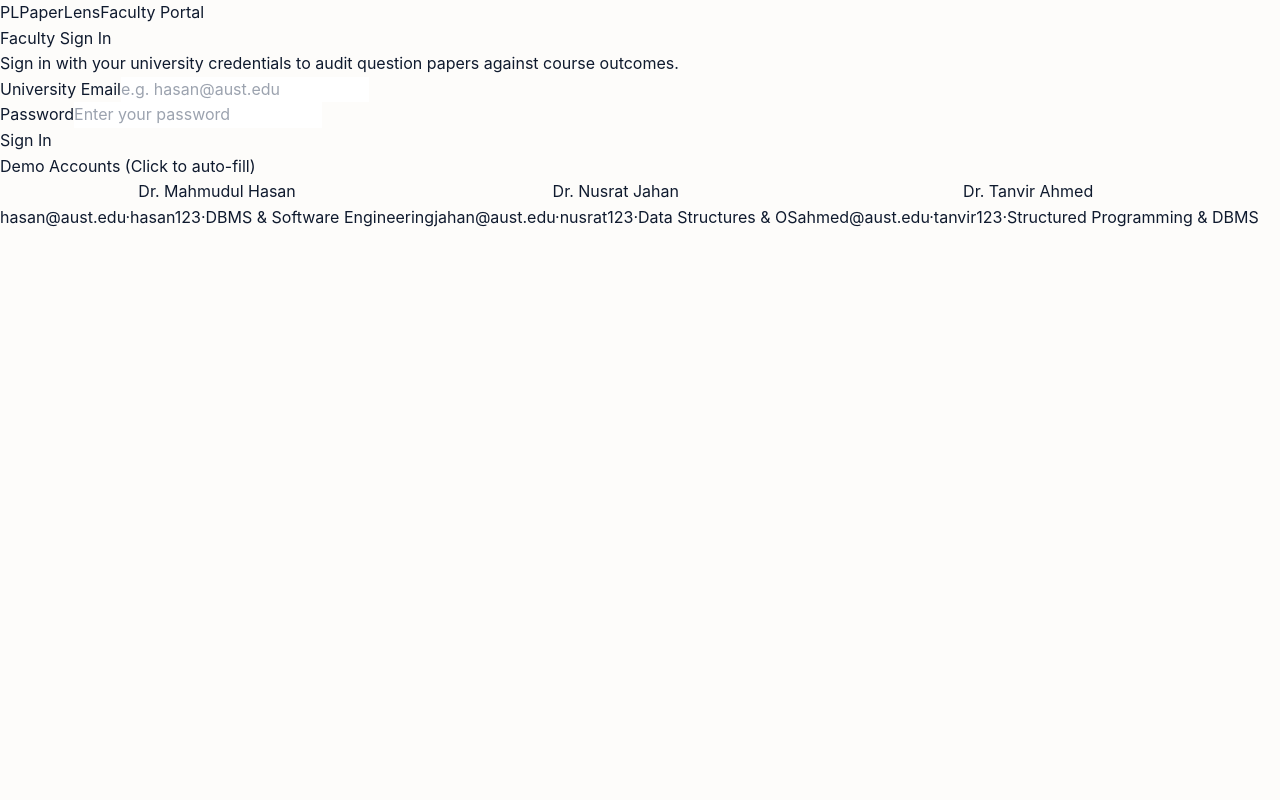
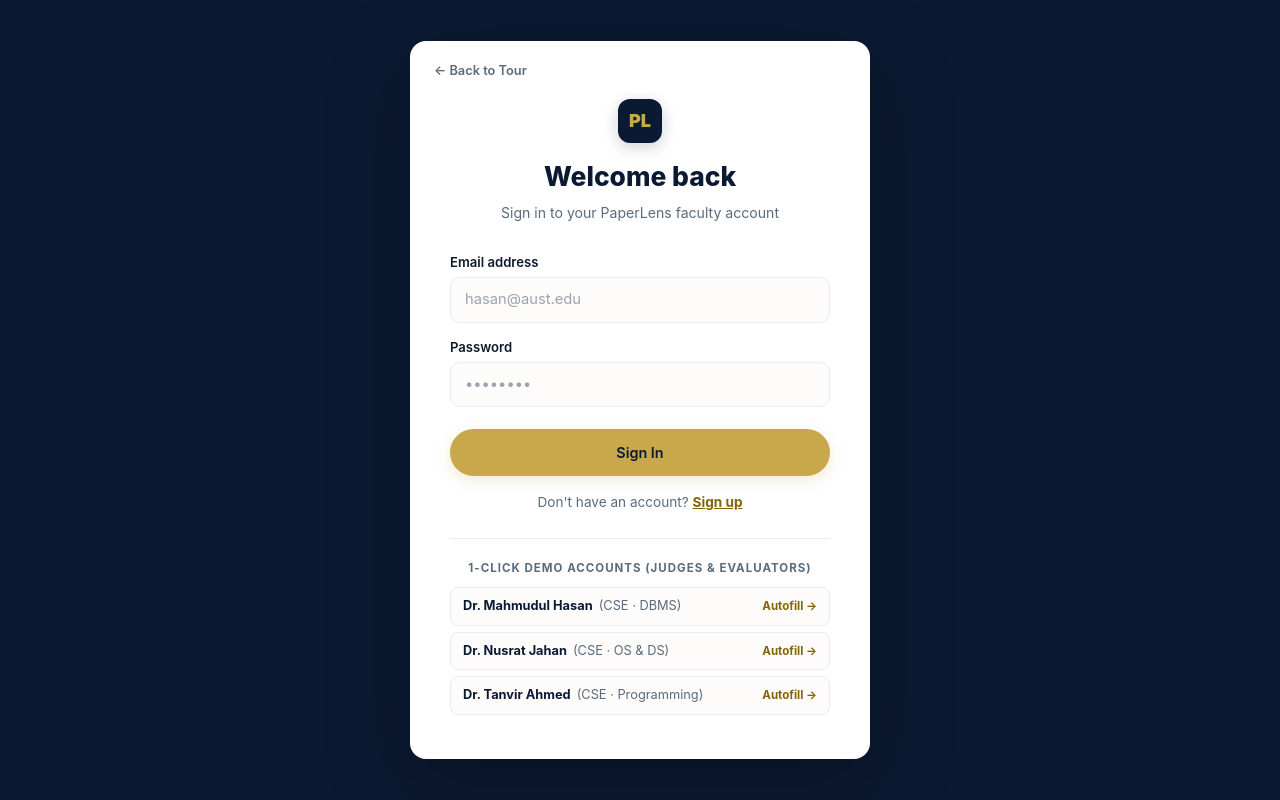
Before and after one commit to AftabAhmedFahim/paperlens, a Next.js app: page /login in a window 1280 px wide. Built offline with nearby package versions, Linux system fonts and the light colour scheme.

Commit message:
feat(auth): update login page with matching Navy and Gold styling and 1-click demo accounts

```diff
--- a/app/login/page.tsx
+++ b/app/login/page.tsx
@@ -1,41 +1,46 @@
 "use client";
 
 import { useState } from "react";
-import { useRouter } from "next/navigation";
+import Link from "next/link";
 
 const DEMO_ACCOUNTS = [
   {
     name: "Dr. Mahmudul Hasan",
-    dept: "CSE · AUST",
+    dept: "CSE · DBMS",
     email: "hasan@aust.edu",
     password: "hasan123",
-    note: "DBMS & Software Engineering",
   },
   {
     name: "Dr. Nusrat Jahan",
-    dept: "CSE · AUST",
+    dept: "CSE · OS & DS",
     email: "jahan@aust.edu",
     password: "nusrat123",
-    note: "Data Structures & OS",
   },
   {
     name: "Dr. Tanvir Ahmed",
-    dept: "CSE · AUST",
+    dept: "CSE · Programming",
     email: "ahmed@aust.edu",
     password: "tanvir123",
-    note: "Structured Programming & DBMS",
   },
 ];
 
 export default function LoginPage() {
-  const router = useRouter();
+  const [isSignup, setIsSignup] = useState(false);
   const [email, setEmail] = useState("");
   const [password, setPassword] = useState("");
+  const [name, setName] = useState("");
   const [error, setError] = useState<string | null>(null);
   const [loading, setLoading] = useState(false);
 
   async function handleSubmit(e: React.FormEvent) {
     e.preventDefault();
+
+    if (isSignup) {
+      // Demo signup notice
+      setError("Registration is restricted during the evaluation period. Please use a seeded demo account below.");
+      return;
+    }
+
     if (!email.trim() || !password.trim()) {
       setError("Please enter both email and password.");
       return;
@@ -74,91 +79,221 @@
   }
 
   return (
-    <div className="pl-login-page">
-      <div className="pl-login-card">
-        <div className="pl-login-brand">
-          <span className="pl-nav-logo-mark">PL</span>
-          PaperLens
-          <span className="pl-nav-tag" style={{ marginLeft: "auto" }}>
-            Faculty Portal
-          </span>
+    <div className="login-page-wrapper">
+      <div className="login-card-container">
+        <Link
+          href="/landing"
+          style={{
+            position: "absolute",
+            top: 20,
+            left: 24,
+            fontSize: "0.8rem",
+            color: "var(--text-muted)",
+            fontWeight: 600,
+            display: "inline-flex",
+            alignItems: "center",
+            gap: 4,
+          }}
+        >
+          ← Back to Tour
+        </Link>
+
+        <div style={{ textAlign: "center", marginBottom: 28, marginTop: 14 }}>
+          <div
+            style={{
+              width: 44,
+              height: 44,
+              background: "var(--navy)",
+              borderRadius: 12,
+              display: "inline-flex",
+              alignItems: "center",
+              justifyContent: "center",
+              color: "var(--gold)",
+              fontWeight: 900,
+              fontSize: 18,
+              boxShadow: "0 4px 16px rgba(11, 26, 51, 0.2)",
+              marginBottom: 12,
+            }}
+          >
+            PL
+          </div>
+          <h1 style={{ fontSize: "1.65rem", fontWeight: 800, color: "var(--navy)", margin: 0 }}>
+            {isSignup ? "Create Faculty Account" : "Welcome back"}
+          </h1>
+          <p style={{ color: "var(--text-muted)", fontSize: "0.88rem", marginTop: 4 }}>
+            {isSignup
+              ? "Join PaperLens to audit exams against course outcomes"
+              : "Sign in to your PaperLens faculty account"}
+          </p>
         </div>
 
-        <h1 className="pl-login-title">Faculty Sign In</h1>
-        <p className="pl-login-sub">
-          Sign in with your university credentials to audit question papers against
-          course outcomes.
-        </p>
-
         {error && (
-          <div className="pl-login-error" role="alert">
-            <svg viewBox="0 0 16 16" width="16" height="16" fill="currentColor" style={{ flexShrink: 0 }}>
-              <path d="M8 1a7 7 0 100 14A7 7 0 008 1zm0 3.5a.75.75 0 01.75.75v4a.75.75 0 01-1.5 0v-4A.75.75 0 018 4.5zm0 8a1 1 0 110-2 1 1 0 010 2z" />
-            </svg>
+          <div
+            style={{
+              background: "#fef2f2",
+              border: "1px solid #fecaca",
+              color: "#b91c1c",
+              padding: "10px 14px",
+              borderRadius: 8,
+              fontSize: "0.84rem",
+              marginBottom: 20,
+              display: "flex",
+              alignItems: "center",
+              gap: 8,
+            }}
+            role="alert"
+          >
+            <span>⚠️</span>
             <span>{error}</span>
           </div>
         )}
 
-        <form className="pl-login-form" onSubmit={handleSubmit}>
-          <div className="pl-login-field">
-            <label className="pl-login-label" htmlFor="email-input">
-              University Email
+        <form onSubmit={handleSubmit} style={{ display: "flex", flexDirection: "column", gap: 14 }}>
+          {isSignup && (
+            <div>
+              <label style={{ display: "block", fontSize: "0.82rem", fontWeight: 600, color: "var(--text-dark)", marginBottom: 4 }}>
+                Full Name
+              </label>
+              <input
+                type="text"
+                value={name}
+                onChange={(e) => setName(e.target.value)}
+                placeholder="Dr. Jane Doe"
+                style={{
+                  width: "100%",
+                  padding: "10px 14px",
+                  borderRadius: 10,
+                  border: "1.5px solid var(--gray-light)",
+                  fontSize: "0.92rem",
+                  outline: "none",
+                  background: "var(--cream)",
+                }}
+              />
+            </div>
+          )}
+
+          <div>
+            <label style={{ display: "block", fontSize: "0.82rem", fontWeight: 600, color: "var(--text-dark)", marginBottom: 4 }}>
+              Email address
             </label>
             <input
-              id="email-input"
-              className="pl-login-input"
               type="email"
-              placeholder="e.g. hasan@aust.edu"
               value={email}
               onChange={(e) => setEmail(e.target.value)}
-              autoComplete="username"
+              placeholder="hasan@aust.edu"
               required
+              style={{
+                width: "100%",
+                padding: "10px 14px",
+                borderRadius: 10,
+                border: "1.5px solid var(--gray-light)",
+                fontSize: "0.92rem",
+                outline: "none",
+                background: "var(--cream)",
+              }}
             />
           </div>
 
-          <div className="pl-login-field">
-            <label className="pl-login-label" htmlFor="password-input">
+          <div>
+            <label style={{ display: "block", fontSize: "0.82rem", fontWeight: 600, color: "var(--text-dark)", marginBottom: 4 }}>
               Password
             </label>
             <input
-              id="password-input"
-              className="pl-login-input"
               type="password"
-              placeholder="Enter your password"
               value={password}
               onChange={(e) => setPassword(e.target.value)}
-              autoComplete="current-password"
+              placeholder="••••••••"
               required
+              style={{
+                width: "100%",
+                padding: "10px 14px",
+                borderRadius: 10,
+                border: "1.5px solid var(--gray-light)",
+                fontSize: "0.92rem",
+                outline: "none",
+                background: "var(--cream)",
+              }}
             />
           </div>
 
           <button
             type="submit"
-            className="pl-login-submit"
+            className="btn btn-primary"
+            style={{ width: "100%", marginTop: 8, padding: "12px" }}
             disabled={loading}
           >
-            {loading ? "Signing in…" : "Sign In"}
+            {loading ? "Signing in…" : isSignup ? "Create Account" : "Sign In"}
           </button>
         </form>
 
-        <div className="pl-demo-accounts">
-          <div className="pl-demo-accounts-title">Demo Accounts (Click to auto-fill)</div>
-          <div className="pl-demo-accounts-list">
+        <div style={{ textAlign: "center", fontSize: "0.85rem", color: "var(--text-muted)", marginTop: 16 }}>
+          {isSignup ? "Already have an account? " : "Don't have an account? "}
+          <button
+            type="button"
+            onClick={() => {
+              setIsSignup(!isSignup);
+              setError(null);
+            }}
+            style={{
+              background: "none",
+              border: "none",
+              color: "#856404",
+              fontWeight: 700,
+              cursor: "pointer",
+              textDecoration: "underline",
+            }}
+          >
+            {isSignup ? "Sign in" : "Sign up"}
+          </button>
+        </div>
+
+        {/* Demo Accounts Panel */}
+        <div
+          style={{
+            marginTop: 24,
+            paddingTop: 20,
+            borderTop: "1.5px solid var(--gray-light)",
+          }}
+        >
+          <div style={{ fontSize: "0.72rem", fontWeight: 700, textTransform: "uppercase", letterSpacing: 1, color: "var(--text-muted)", marginBottom: 10, textAlign: "center" }}>
+            1-Click Demo Accounts (Judges &amp; Evaluators)
+          </div>
+
+          <div style={{ display: "flex", flexDirection: "column", gap: 6 }}>
             {DEMO_ACCOUNTS.map((acc) => (
               <button
                 key={acc.email}
                 type="button"
-                className="pl-demo-account-btn"
                 onClick={() => fillDemoAccount(acc.email, acc.password)}
+                style={{
+                  display: "flex",
+                  alignItems: "center",
+                  justifyContent: "space-between",
+                  padding: "8px 12px",
+                  borderRadius: 8,
+                  border: "1px solid var(--gray-light)",
+                  background: "var(--cream)",
+                  cursor: "pointer",
+                  fontSize: "0.8rem",
+                  transition: "all 0.15s ease",
+                  textAlign: "left",
+                }}
+                onMouseEnter={(e) => {
+                  e.currentTarget.style.borderColor = "var(--gold)";
+                  e.currentTarget.style.background = "var(--gold-glow)";
+                }}
+                onMouseLeave={(e) => {
+                  e.currentTarget.style.borderColor = "var(--gray-light)";
+                  e.currentTarget.style.background = "var(--cream)";
+                }}
               >
-                <div className="pl-demo-account-name">{acc.name}</div>
-                <div className="pl-demo-account-meta">
-                  <span>{acc.email}</span>
-                  <span>·</span>
-                  <span className="pl-demo-code-tag">{acc.password}</span>
-                  <span>·</span>
-                  <span>{acc.note}</span>
+                <div>
+                  <strong style={{ color: "var(--navy)" }}>{acc.name}</strong>
+                  <span style={{ color: "var(--text-muted)", marginLeft: 6 }}>({acc.dept})</span>
                 </div>
+                <span style={{ fontSize: "0.72rem", color: "#856404", fontWeight: 700 }}>
+                  Autofill →
+                </span>
               </button>
             ))}
           </div>
```
